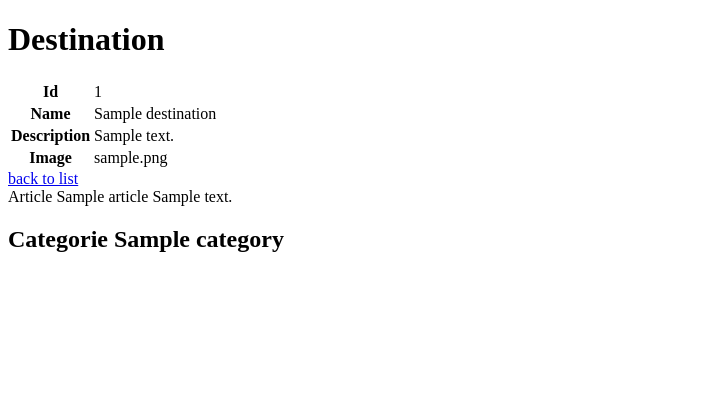
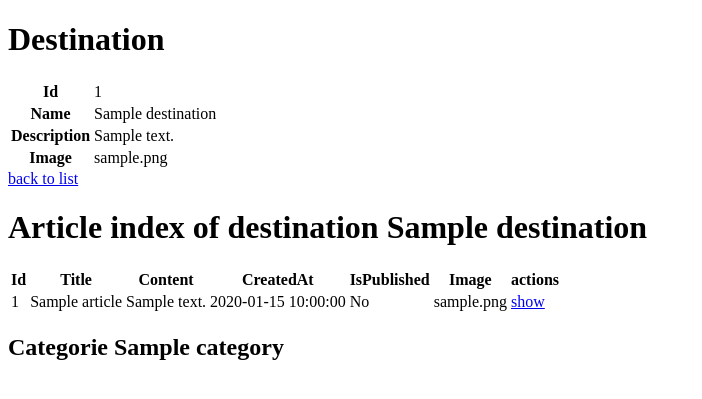
Before and after one commit to abirJmail/blogCampers, a Symfony app: template templates/destination/show.html.twig in a window 1280 px wide. Shown: the top 399 px of the page, without its empty margins (0-702 px from the left). Run offline with Twig, Linux system fonts and the light colour scheme; the template is opened without the code that fills it: most values are stand-ins (such as "Sample title", 1, 10 or a date in 2020); some libraries are stand-ins or nearby versions.

Commit message:
article show in category and destination

```diff
--- a/templates/article/show.html.twig
+++ b/templates/article/show.html.twig
@@ -34,8 +34,9 @@
         </tbody>
     </table>
 
-    <a href="{{ path('app_article_index') }}">back to list</a>
-
+    <a href="{{ path('app_article_index') }}">back to list of article  </a>
+<a href="{{ path('app_category_index') }}">back to list of category  </a>
+<a href="{{ path('app_destination_index') }}">back to list of destination</a>
     {# <a href="{{ path('app_article_edit', {'id': article.id}) }}">edit</a>
 
     {{ include('article/_delete_form.html.twig') }} #}
--- a/templates/destination/show.html.twig
+++ b/templates/destination/show.html.twig
@@ -31,12 +31,44 @@
     <a href="{{ path('app_destination_edit', {'id': destination.id}) }}">edit</a> #}
 
     {# {{ include('destination/_delete_form.html.twig') }} #}
-    <div>
-    {% for article in articles %}
-        <div>Article {{article.title}} {{article.content}}</div>
-    {% endfor %}
-    </div>
-    <div>
+       <h1>Article  index of destination {{ destination.name }}</h1>
+
+    <table class="table">
+        <thead>
+            <tr>
+                <th>Id</th>
+                <th>Title</th>
+                <th>Content</th>
+                <th>CreatedAt</th>
+                <th>IsPublished</th>
+                <th>Image</th>
+                <th>actions</th>
+            </tr>
+        </thead>
+        <tbody>
+        {% for article in articles %}
+            <tr>
+                <td>{{ article.id }}</td>
+                <td>{{ article.title }}</td>
+                <td>{{ article.content }}</td>
+                <td>{{ article.createdAt ? article.createdAt|date('Y-m-d H:i:s') : '' }}</td>
+                <td>{{ article.isPublished ? 'Yes' : 'No' }}</td>
+                <td>{{ article.image }}</td>
+                <td>
+                    <a href="{{ path('app_article_show', {'id': article.id}) }}">show</a>
+                    {# <a href="{{ path('app_article_edit', {'id': article.id}) }}">edit</a> #}
+                </td>
+            </tr>
+        {% else %}
+            <tr>
+                <td colspan="7">no records found</td>
+            </tr>
+        {% endfor %}
+        </tbody>
+    </table>
+
+        <div>
+
     {% for categorie in categories %}
         <h2>Categorie {{categorie.name}}</h2>
     {% endfor %}
```
Also changed, not shown: templates/category/show.html.twig (+36 -5 lines).
